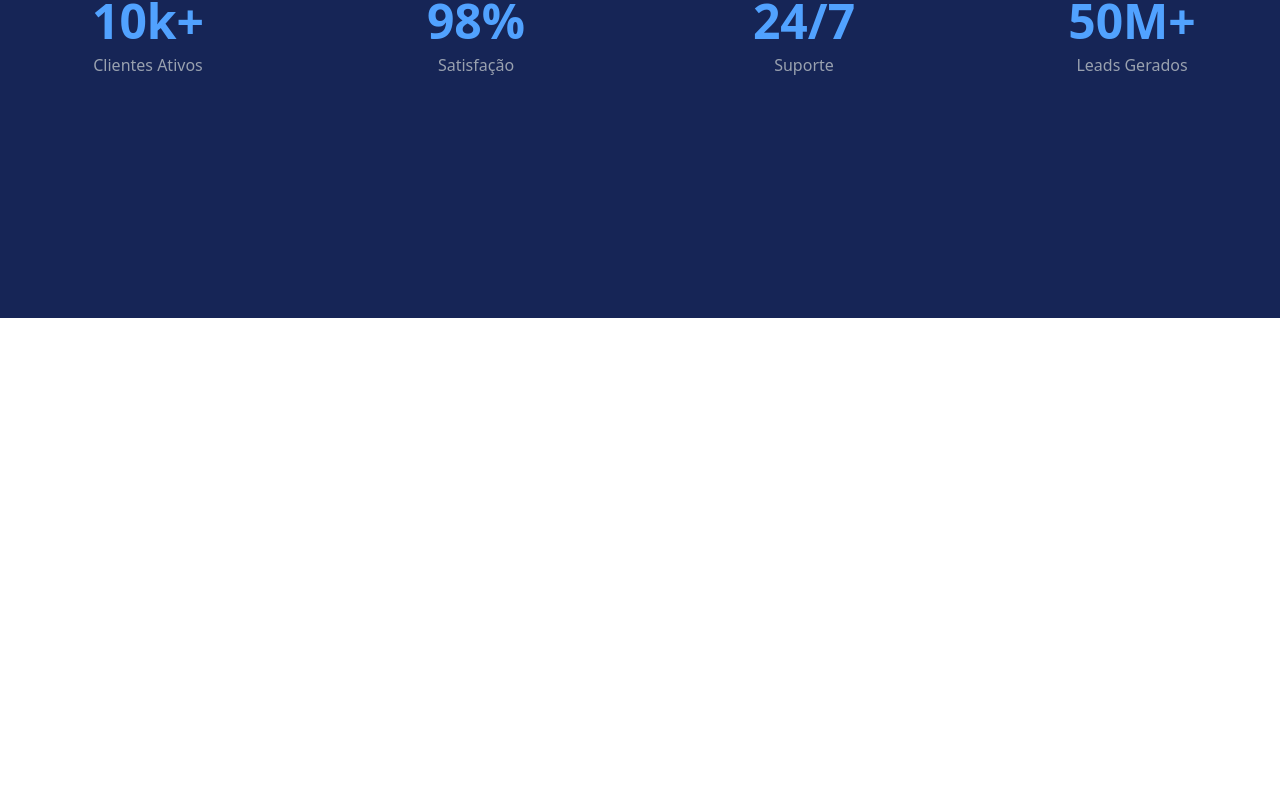
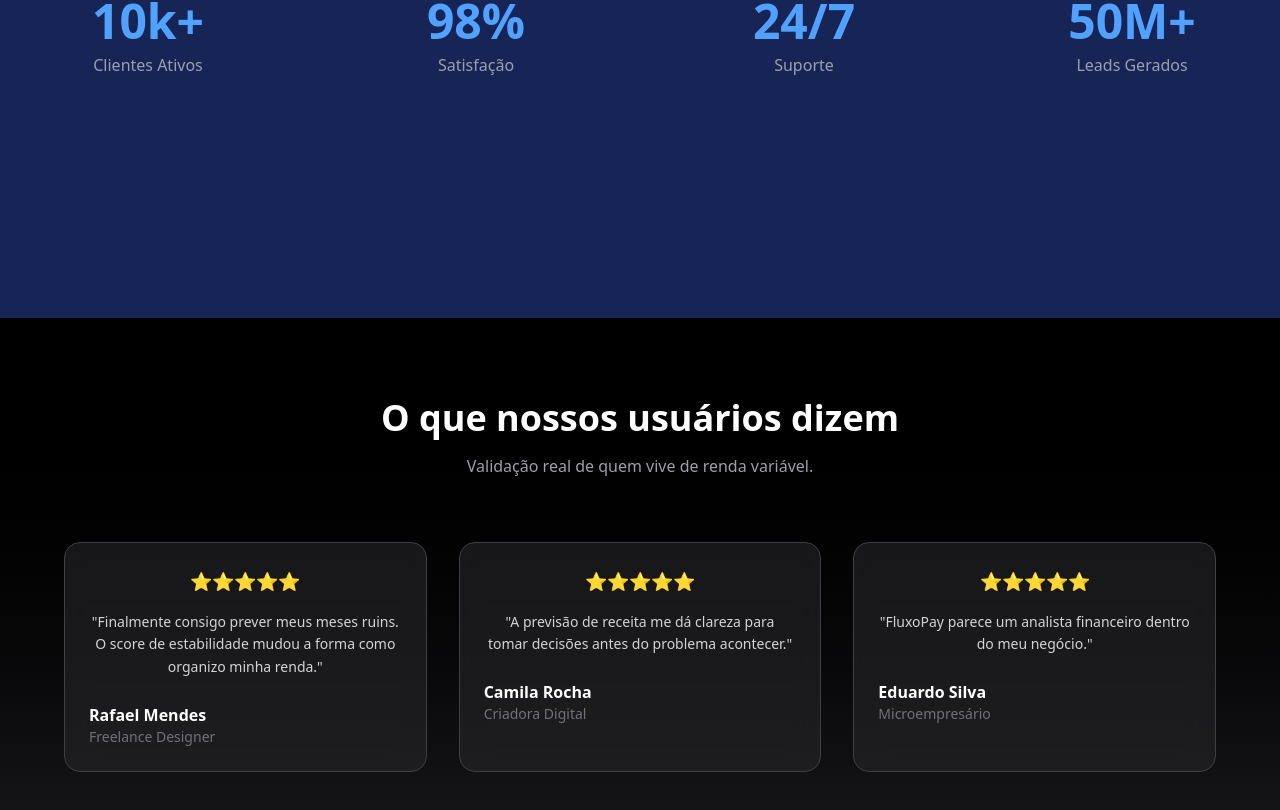
Before and after one commit to lucasDev88/fluxopay, a React (Vite) app in the folder front-end/: page / in a window 1280 px wide. Shown: the part 2494-3304 px from the top of the page. Before the commit the page ends 2812 px from the top, so only its background shows below. Built offline with nearby package versions, Linux system fonts and the light colour scheme.

Commit message:
feat: adicionado a sessão "depoimentos" no front-end

```diff
--- a/front-end/src/_views/public/home.tsx
+++ b/front-end/src/_views/public/home.tsx
@@ -1,3 +1,4 @@
+import Coments from "@/components/home/Coments"
 import Header from "@/components/home/Header"
 import { Hero } from "@/components/home/Hero"
 import Plans from "@/components/home/Plans"
@@ -12,6 +13,7 @@ export default function Home() {
             <main>
                 <Hero />
                 <Plans />
+                <Coments />
             </main>
 
         </div>
--- /dev/null
+++ b/front-end/src/components/home/Coments.tsx
@@ -0,0 +1,13 @@
+import ComentsCard from "./subcomponents/ComentsCard"
+
+export default function Coments() {
+    return (
+        <section
+        id="depoimentos"
+        >
+
+            <ComentsCard />
+
+        </section>
+    )
+}
--- a/front-end/src/components/home/Plans.tsx
+++ b/front-end/src/components/home/Plans.tsx
@@ -10,7 +10,7 @@ const stats = [
 export default function Plans() {
   return (
     <section
-      id="plans"
+      id="planos"
       className="py-24 text-white bg-blue-950 overflow-hidden"
     >
       <div className="justify-center items-center text-center">
--- /dev/null
+++ b/front-end/src/components/home/subcomponents/ComentsCard.tsx
@@ -0,0 +1,62 @@
+import { motion } from "framer-motion"
+
+const testimonials = [
+  {
+    name: "Rafael Mendes",
+    role: "Freelance Designer",
+    content:
+      "Finalmente consigo prever meus meses ruins. O score de estabilidade mudou a forma como organizo minha renda.",
+  },
+  {
+    name: "Camila Rocha",
+    role: "Criadora Digital",
+    content:
+      "A previsão de receita me dá clareza para tomar decisões antes do problema acontecer.",
+  },
+  {
+    name: "Eduardo Silva",
+    role: "Microempresário",
+    content:
+      "FluxoPay parece um analista financeiro dentro do meu negócio.",
+  },
+]
+
+export default function ComentsCard() {
+  return (
+    <section className="py-20 px-6 bg-linear-to-b from-black to-zinc-900">
+      <div className="max-w-6xl mx-auto text-center">
+        <h2 className="text-4xl font-bold text-white mb-4">
+          O que nossos usuários dizem
+        </h2>
+        <p className="text-zinc-400 mb-16">
+          Validação real de quem vive de renda variável.
+        </p>
+
+        <div className="grid md:grid-cols-3 gap-8">
+          {testimonials.map((t, i) => (
+            <motion.div
+              key={i}
+              initial={{ opacity: 0, y: 40 }}
+              whileInView={{ opacity: 1, y: 0 }}
+              transition={{ duration: 0.6, delay: i * 0.2 }}
+              className="bg-zinc-800/60 backdrop-blur-lg p-6 rounded-2xl border border-zinc-700 hover:border-indigo-500 transition"
+            >
+              <div className="mb-4 text-yellow-400 text-lg">
+                ⭐⭐⭐⭐⭐
+              </div>
+
+              <p className="text-zinc-300 mb-6 text-sm leading-relaxed">
+                "{t.content}"
+              </p>
+
+              <div className="text-left">
+                <p className="text-white font-semibold">{t.name}</p>
+                <p className="text-zinc-500 text-sm">{t.role}</p>
+              </div>
+            </motion.div>
+          ))}
+        </div>
+      </div>
+    </section>
+  )
+}
```
